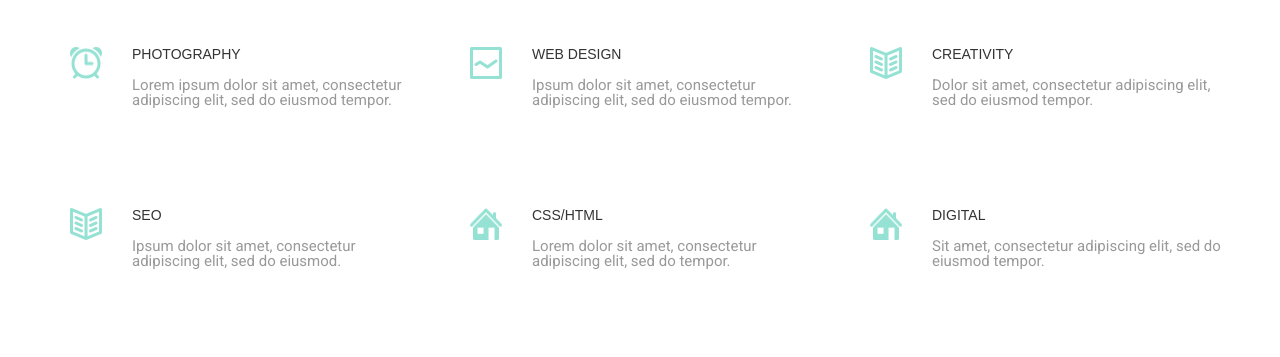
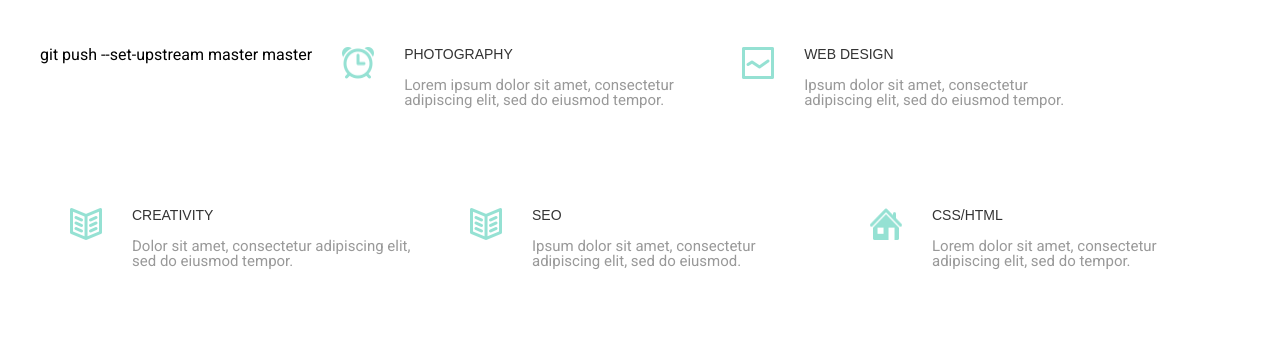
Before and after one commit to artemdev/homework6, a plain HTML site: page index.html in a window 1280 px wide. Shown: the part 314-671 px from the top of the page. Drawn offline with Linux system fonts and the light colour scheme; a web font is replaced by a local one.

Commit message:
github logo

```diff
--- a/index.html
+++ b/index.html
@@ -28,6 +28,7 @@
           </h2>
 
           <ul class="wrap our-services flex-container-row">
+            git push --set-upstream master master
             <li class="flex-container-row">
               <img src="img/articles/1.png" width="32" height="32" alt="" />
 
```
Also changed, not shown: img/github/requirements.png (added), 1 other file.
